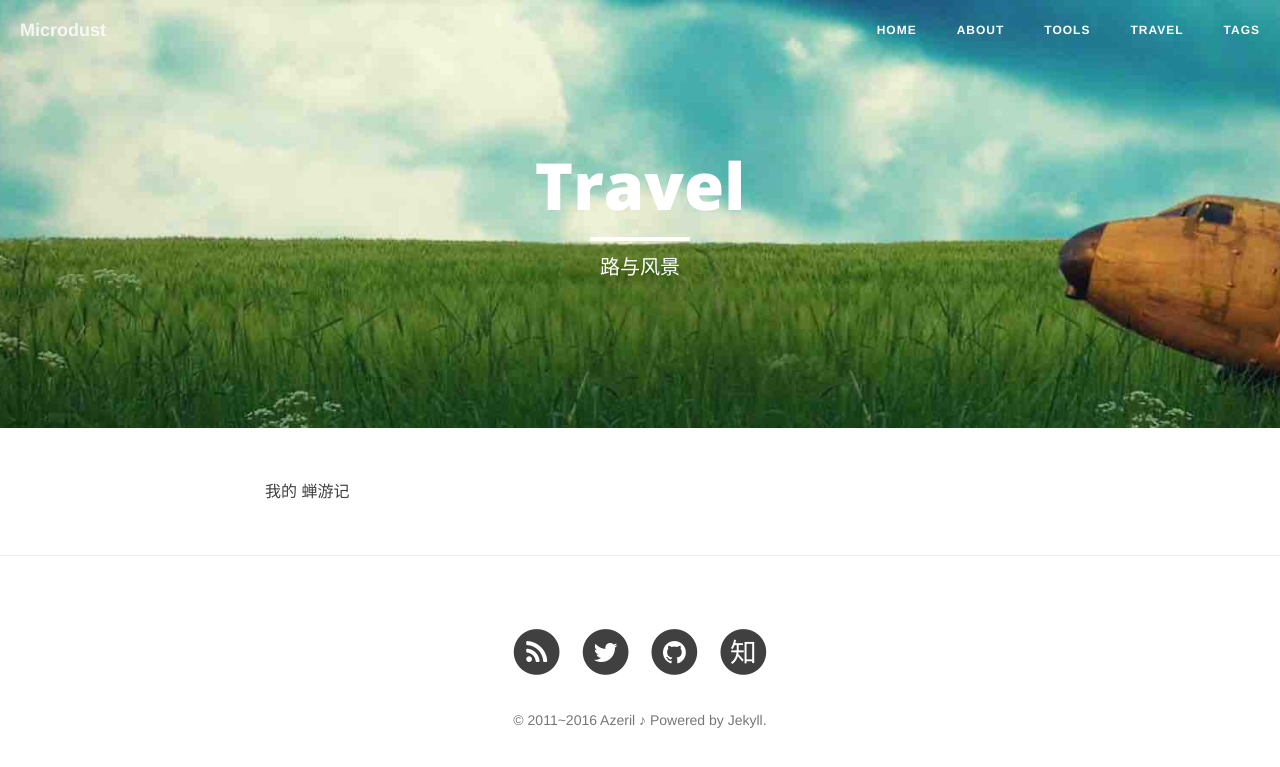
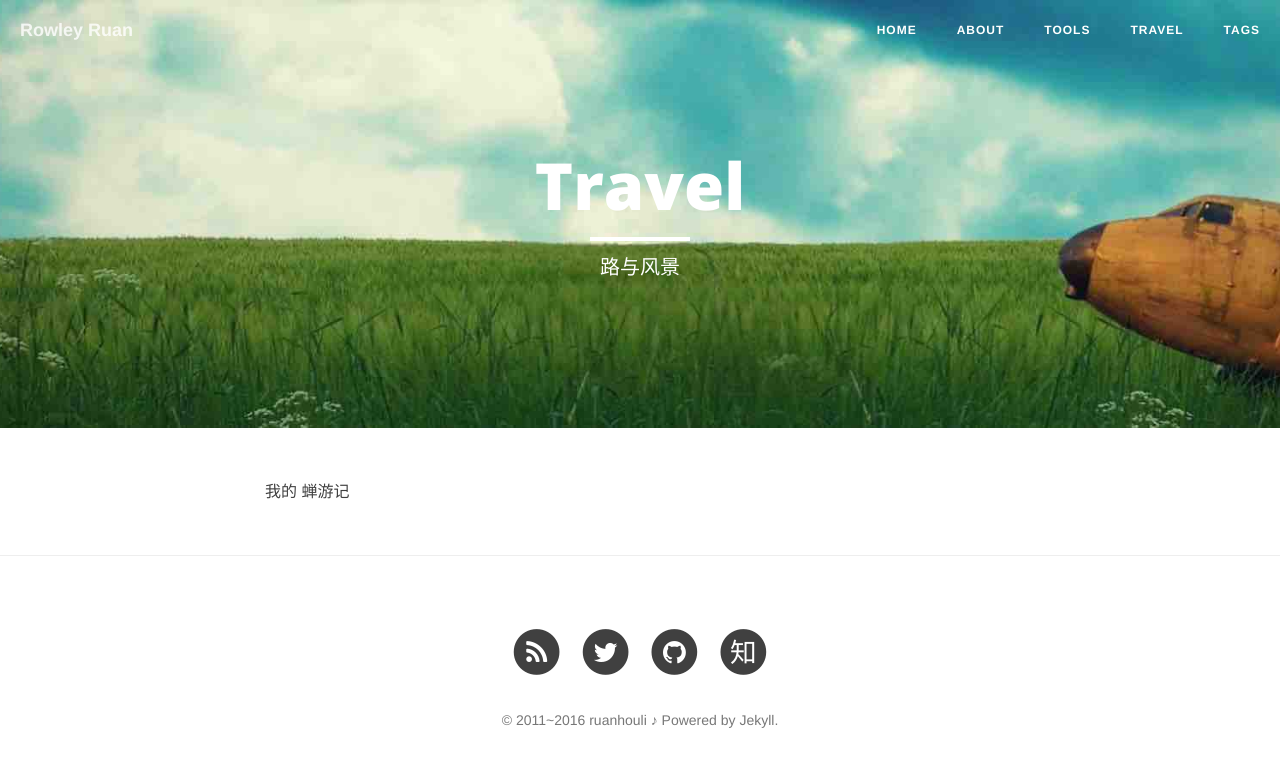
Before and after one commit to ruanHouli/ruanhouli.github.io, a Jekyll site: the page built from Travel.md, in a window 1280 px wide. Shown: the top 767 px of the page. Built offline with Jekyll 4.4.1, drawn with Linux system fonts in a browser that asks for light colours; nearby versions of some CDN libraries.

Commit message:
Update _config.yml

```diff
--- a/_config.yml
+++ b/_config.yml
@@ -1,5 +1,5 @@
 # Site settings
-title: Microdust
+title: Rowley Ruan
 header-img: "img/autumn2.jpg"
 tagline: "吉光片羽"
 description: "在遙遠的地方 一切虔誠終必相遇"
@@ -9,8 +9,8 @@ url: "http://ruanhouli.com"
 
 # About/contact
 owner:
-  name: "Azeril"
-  email: azeril@live.cn
+  name: "ruanhouli"
+  email: ruanhouli@gmail.com
   bio: "明朝即長路 惜取此時心"
 
 # Data
@@ -21,8 +21,8 @@ douban_username: ruanhouli
 twitter_username: ruanhouli
 github_username: ruanhouli
 facebook_username: ruanhouli
-weibo_username: ruanhouli
-zhihu_username: ruanhouli
+weibo_username: rowleyHarry
+zhihu_username: rowley-ruan
 
 # Build settings
 # use Github Flavored Markdown !important
```
